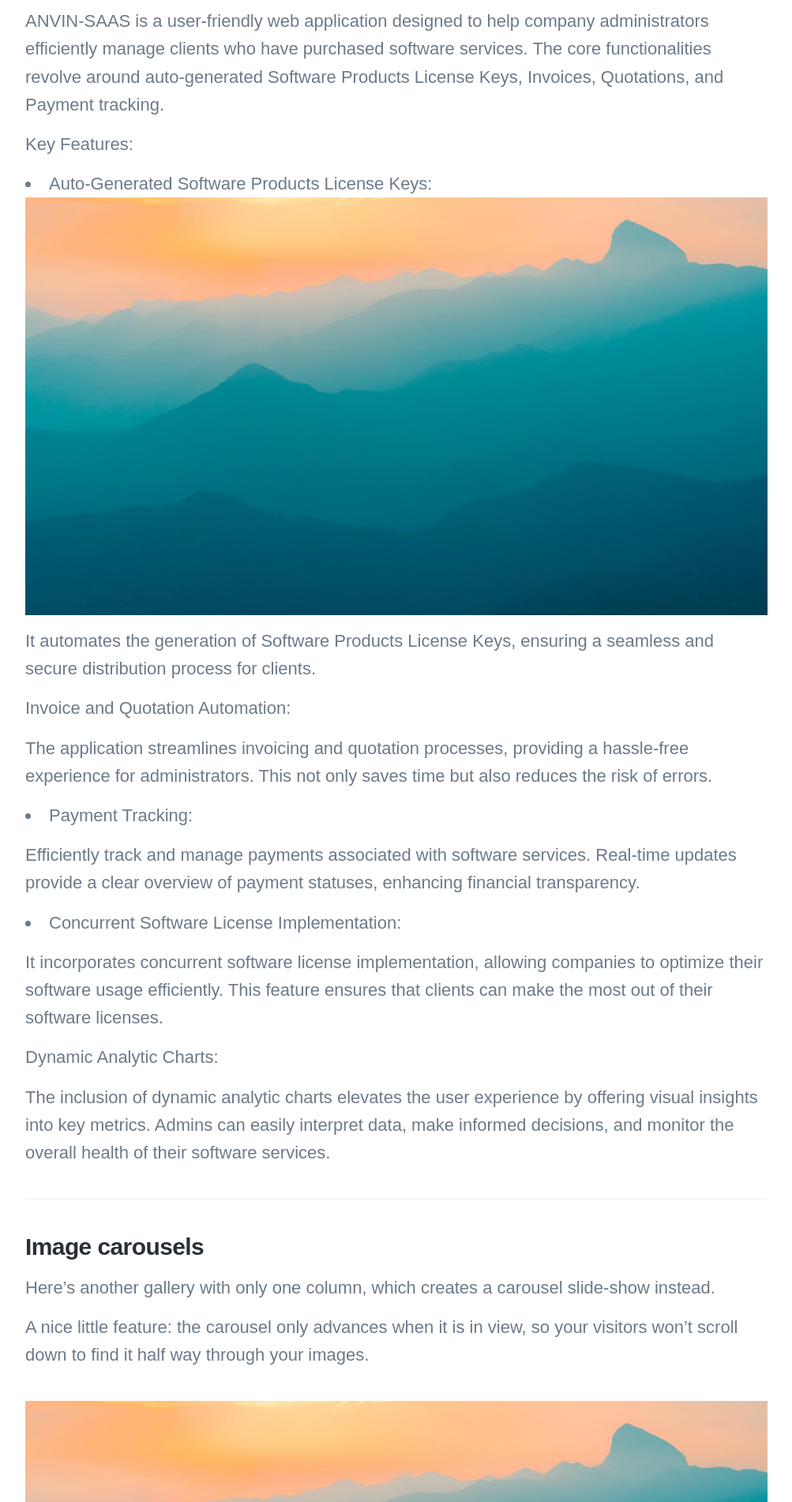
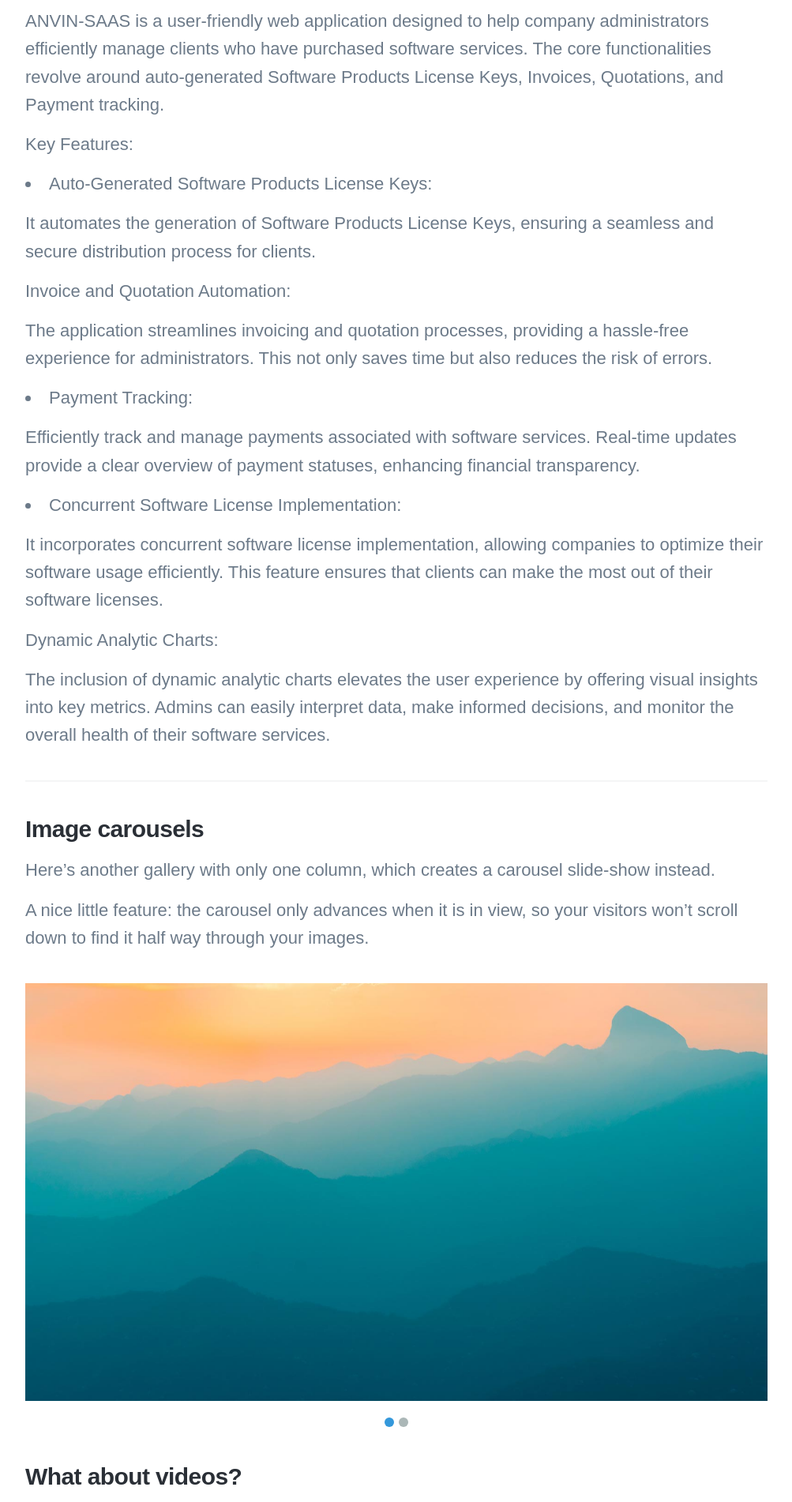
Before and after one commit to shrotofo/shrotofo.github.io, a Jekyll site: the page built from _projects/2018-06-30-demo-project.md, in a window 1280 px wide. Shown: the part 1025-2927 px from the top of the page at 79% size, without its empty margins (138-1141 px from the left). Built offline with Jekyll 4.4.1, drawn with Linux system fonts in a browser that asks for light colours; nearby versions of some CDN libraries; some web fonts are replaced.

Commit message:
Update 2018-06-30-demo-project.md

```diff
--- a/_projects/2018-06-30-demo-project.md
+++ b/_projects/2018-06-30-demo-project.md
@@ -15,10 +15,6 @@ ANVIN-SAAS is a user-friendly web application designed to help company administr
 Key Features:
 
 * Auto-Generated Software Products License Keys:
-<div>
-	<img src="/images/demo/demo-landscape.jpg">
-
-</div>
 
 It automates the generation of Software Products License Keys, ensuring a seamless and secure distribution process for clients.
 
```
